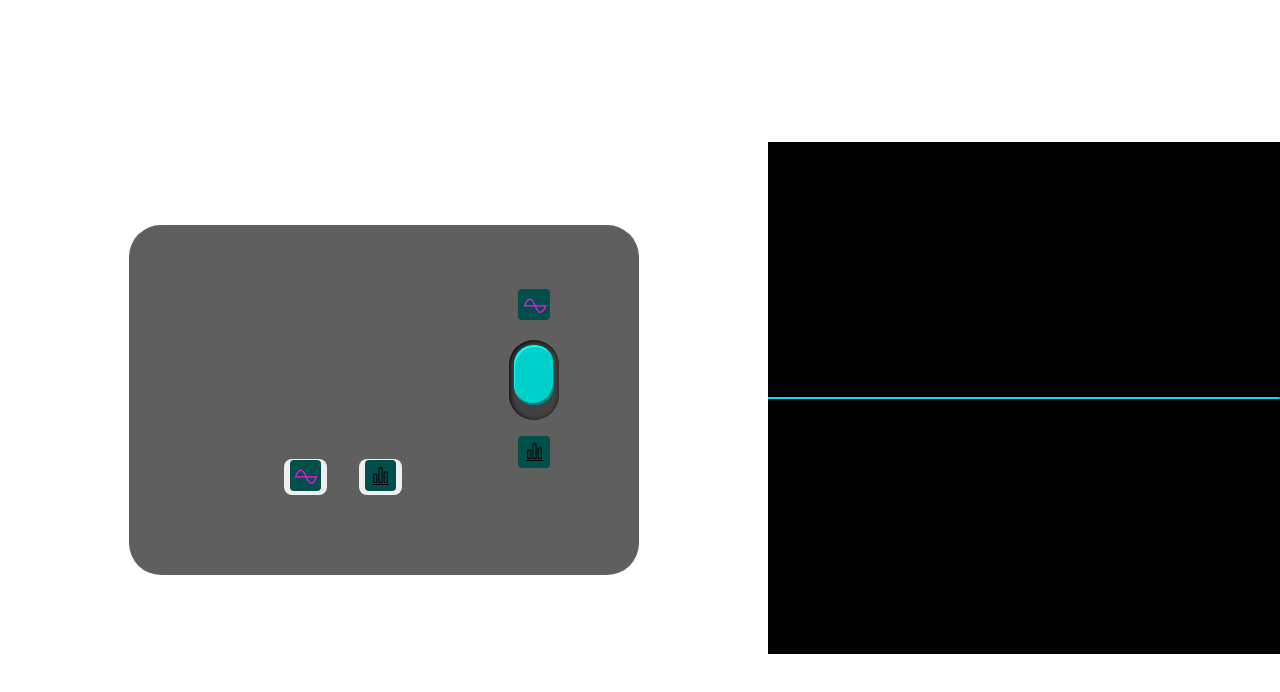
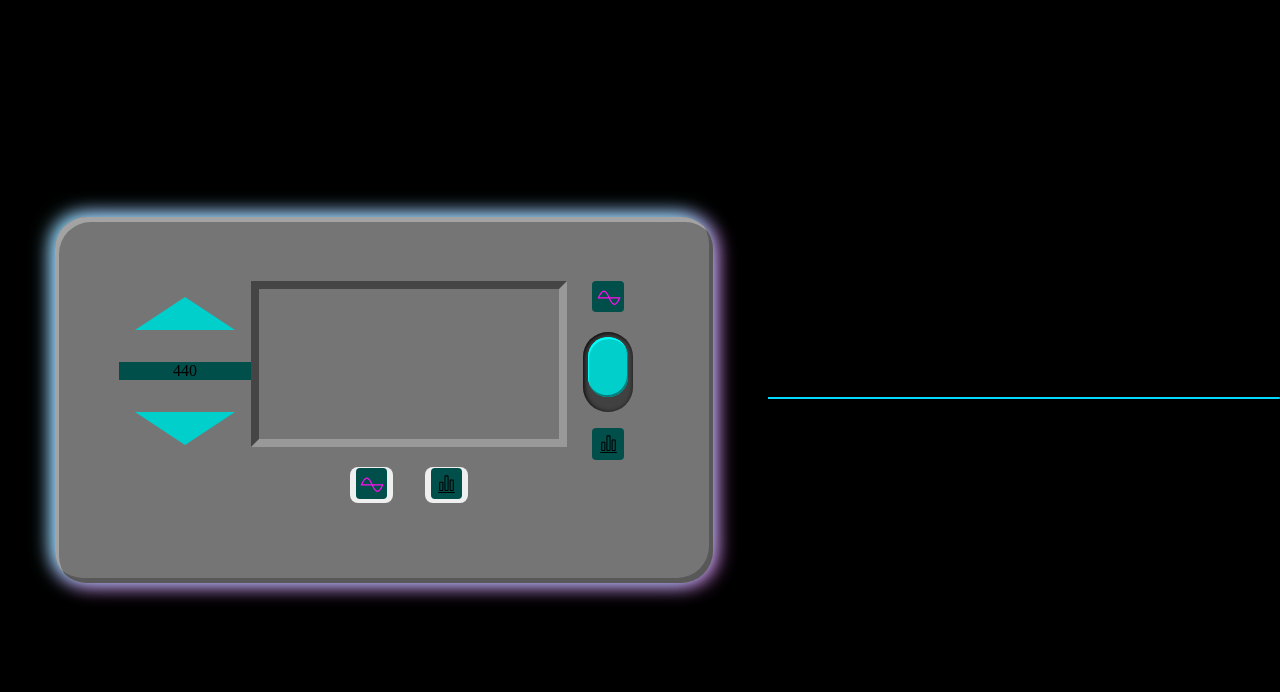
Before and after one commit to msabin/waveformr, a React (Vite) app: page / in a window 1280 px wide. Shown: the top 692 px of the page. Built offline with nearby package versions, Linux system fonts and the light colour scheme.

Commit message:
Did a bit of CSS sprucing up for a less flat look.  Just started adding the Hz Display and triangle arrow buttons.

```diff
--- a/src/App.css
+++ b/src/App.css
@@ -6,10 +6,17 @@
 }
 
 #console {
-  background-color: rgb(95 95 95);
+  background-color: rgb(117 117 117);
   border-radius: 2rem;
   padding: 4rem;
   display: flex;
+  box-shadow: inset 4px 5px 0 0 rgb(163 163 163), inset -4px -5px 0 0 rgb(88 88 88), -4px -3px 20px 0 rgb(127 235 255), 3px 2px 20px 0 rgb(255 127 249);
+}
+
+#screen {
+  border-style: inset;
+  border-width: 8px;
+  border-color: #9a9999;
 }
 
 button {
@@ -18,6 +25,34 @@ button {
   border-width: 0.25rem;
   border-style: none;
   border-color: hsl(179.08deg 100% 37.25%);
+}
+
+
+.up-arrow {
+  padding: 0;
+  background-color: transparent;
+  border-radius: 0rem;
+  border-top: none;
+  border-bottom: 33px solid hsl(179.08deg 100% 40.55%);
+  border-left: 50px solid transparent;
+  border-right: 50px solid transparent;
+  /* box-shadow: inset -1px -3px 0px 0px hsl(179.08deg 100% 25%), inset 1px 2px 0px 0px hsl(179.08deg 100% 50%); */
+}
+
+.down-arrow {
+  padding: 0;
+  background-color: transparent;
+  border-radius: 0rem;
+  border-top: none;
+  border-top: 33px solid hsl(179.08deg 100% 40.55%);
+  border-left: 50px solid transparent;
+  border-right: 50px solid transparent;
+  /* box-shadow: inset -1px -3px 0px 0px hsl(179.08deg 100% 25%), inset 1px 2px 0px 0px hsl(179.08deg 100% 50%); */
+}
+
+
+#hz-display {
+  background-color: #004f4b;
 }
 
 
--- a/src/App.jsx
+++ b/src/App.jsx
@@ -47,9 +47,31 @@ function Toggle() {
   );
 }
 
+
+function HzDisplay () {
+
+
+  return (
+    <div>
+      <button class="up-arrow"></button>
+
+      <p id="hz-display"> 440 </p>
+
+      <button class="down-arrow"></button>
+    </div>
+  )
+
+}
+
+
+
+
+
+
 function Console() {
   return (
     <div id="console">
+      <HzDisplay></HzDisplay>
       <div>
         <Screen />
         <div>
--- a/src/index.css
+++ b/src/index.css
@@ -4,4 +4,5 @@ body {
   place-items: center;
   min-width: 320px;
   min-height: 100vh;
+  background-color: black;
 }
```
